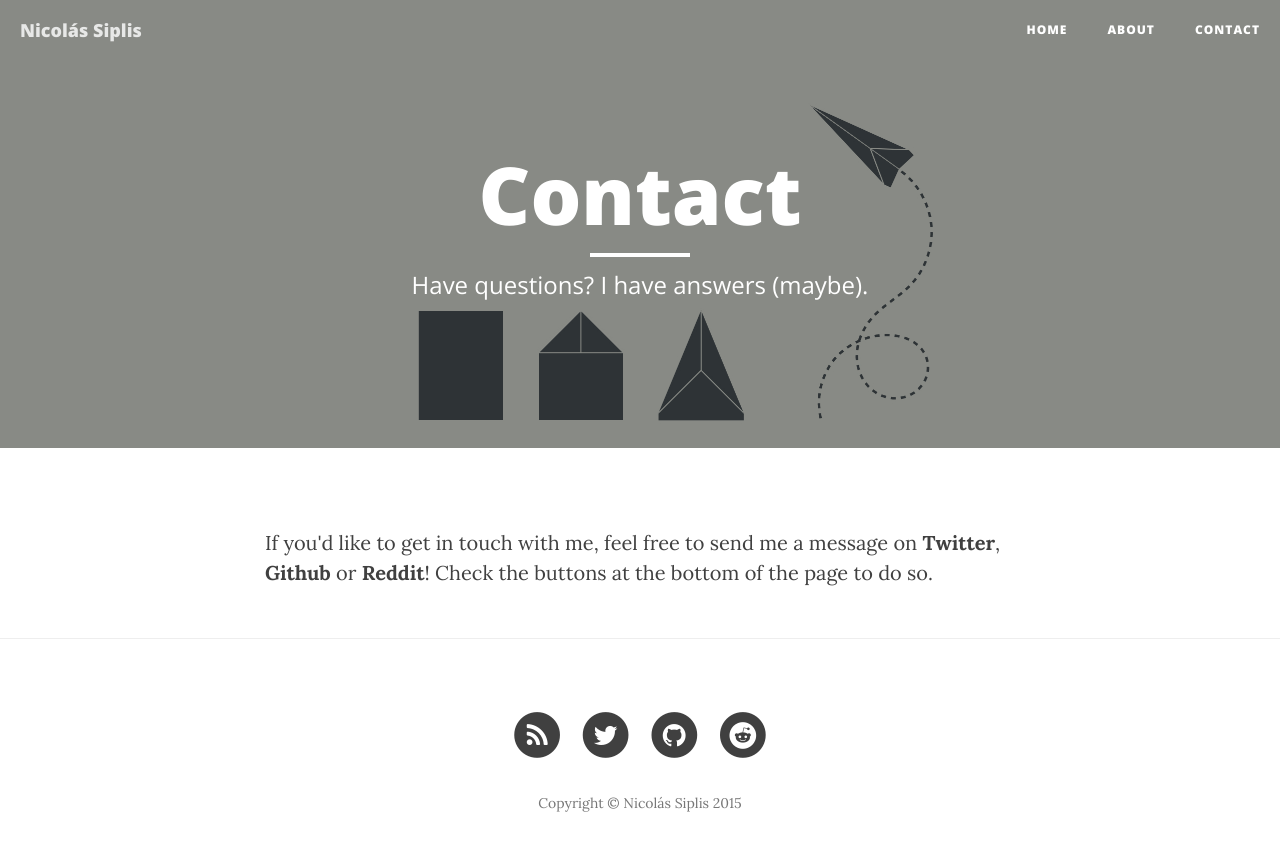
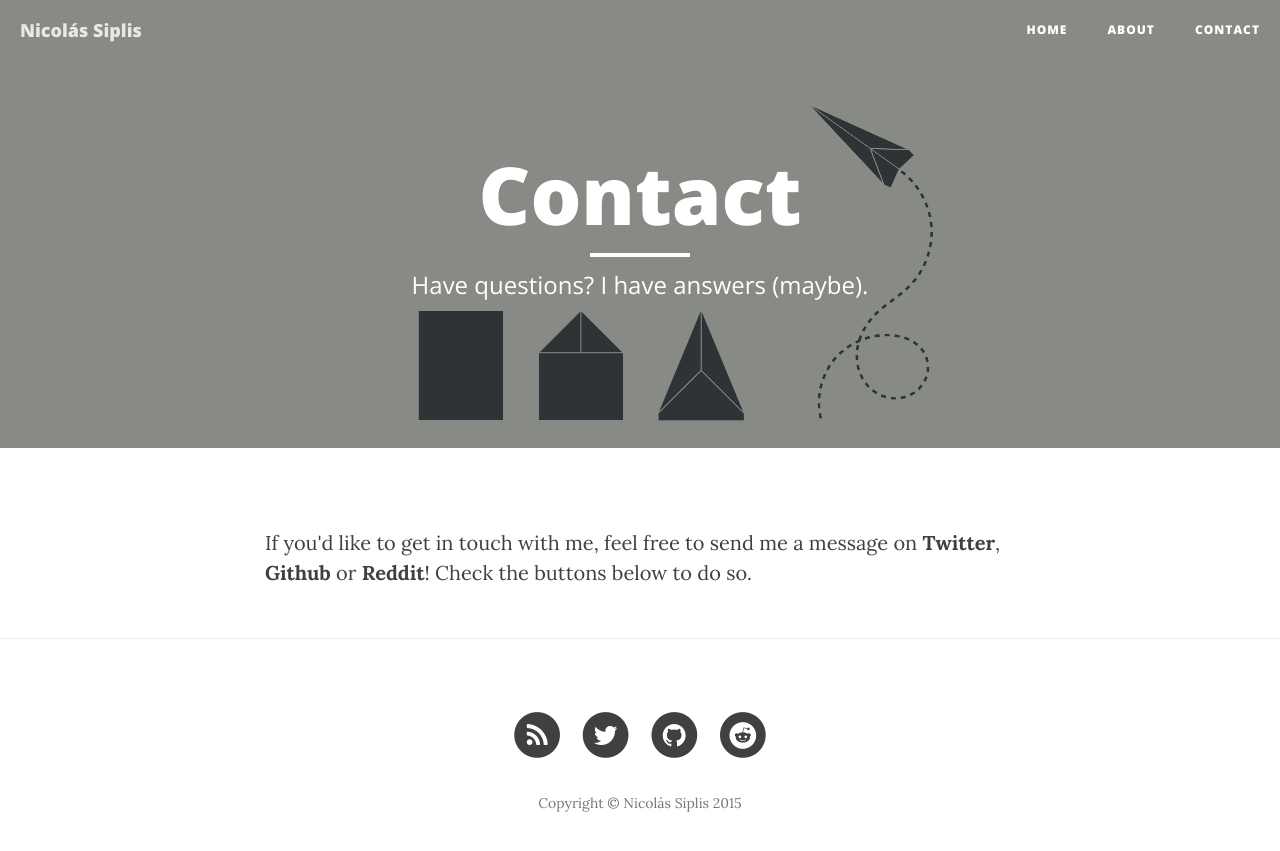
Before and after one commit to nicolas-siplis-zz/nicolas-siplis.github.io, a Jekyll site: the page built from contact.html, in a window 1280 px wide. Shown: the top 851 px of the page. Built offline with Jekyll 4.4.1, drawn with Linux system fonts in a browser that asks for light colours; nearby versions of some CDN libraries.

```diff
--- a/contact.html
+++ b/contact.html
@@ -5,4 +5,4 @@ description: "Have questions? I have answers (maybe)."
 header-img: "img/contact.jpg"
 ---
 
-<p>If you'd like to get in touch with me, feel free to send me a message on <b>Twitter</b>, <b>Github</b> or <b>Reddit</b>! Check the buttons at the bottom of the page to do so.</p>
+<p>If you'd like to get in touch with me, feel free to send me a message on <b>Twitter</b>, <b>Github</b> or <b>Reddit</b>! Check the buttons below to do so.</p>
```
Also changed, not shown: 1 other file.
